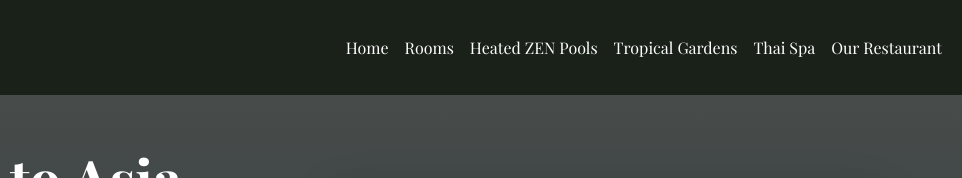
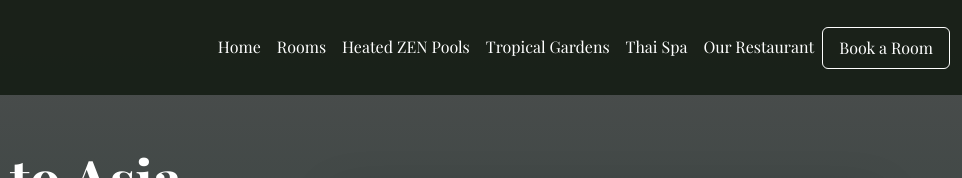
Before and after one commit to daw03/hotel-lucas, a plain HTML site: page index.html in a window 1280 px wide. Shown: the top 178 px of the page, 318-1280 px from the left. Drawn offline with nearby package versions, Linux system fonts and the light colour scheme.

Commit message:
Update index.html

```diff
--- a/index.html
+++ b/index.html
@@ -65,6 +65,14 @@
             </li>
             <li class="nav-item">
               <a class="nav-link text-white" href="restourant.html" aria-label="Dine at Our Restaurant">Our Restaurant</a>
+            </li>
+            <!-- Booking Button -->
+            <li class="nav-item">
+              <a
+                class="nav-link text-white border border-white rounded px-3 py-2"
+                href="book.html"
+                >Book a Room</a
+              >
             </li>
           </ul>
         </div>
```
